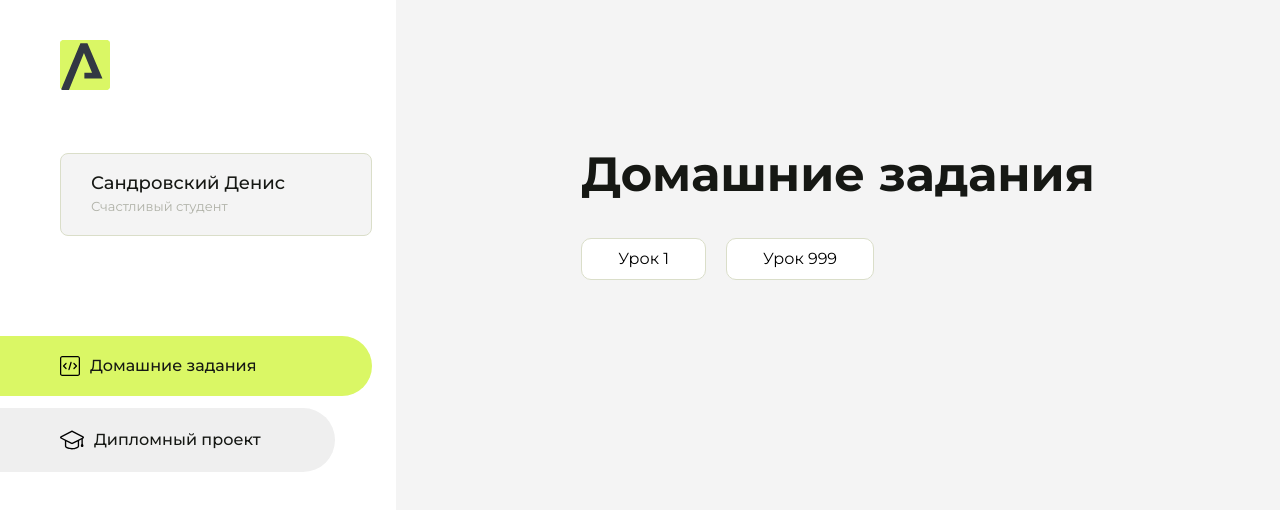
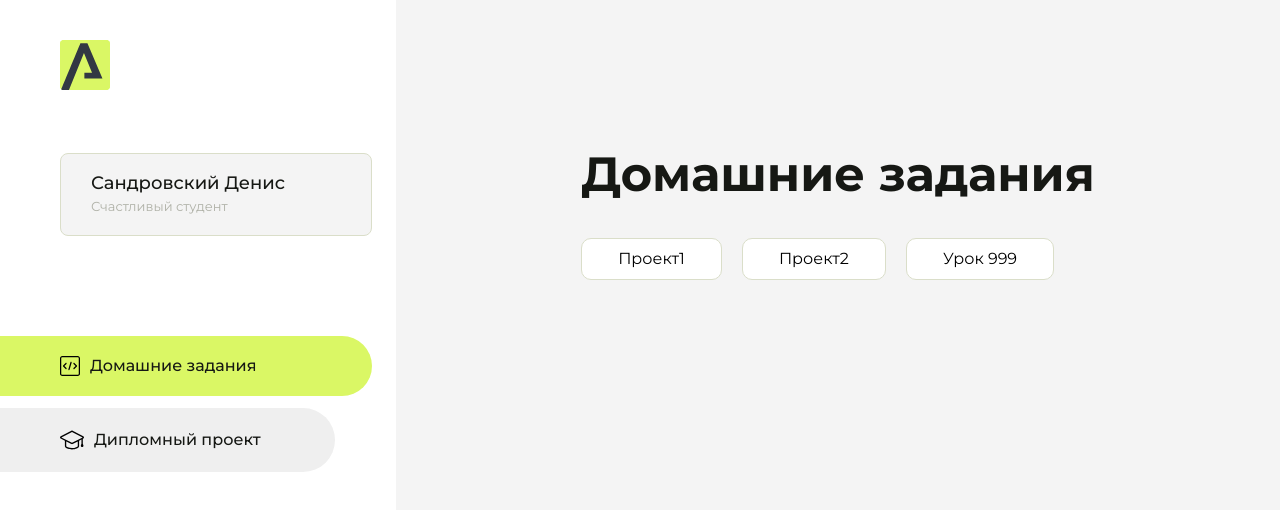
Before and after one commit to denisromanovich94/homework, a plain HTML site: page index.html in a window 1280 px wide. Drawn offline with Linux system fonts and the light colour scheme.

Commit message:
Update index.html

```diff
--- a/index.html
+++ b/index.html
@@ -93,7 +93,10 @@
                 <div class="content__title">Домашние задания</div>
                 <ul class="content__list">
                     <li class="content__list-item">
-                        <a href="lesson1/index.html">Урок 1</a>
+                        <a href="intro-5/project/index.html">Проект1</a>
+                    </li>
+                    <li class="content__list-item">
+                        <a href="html-20/project/index.html">Проект2</a>
                     </li>
                 <ul class="content__list">
                     <li class="content__list-item">
```
